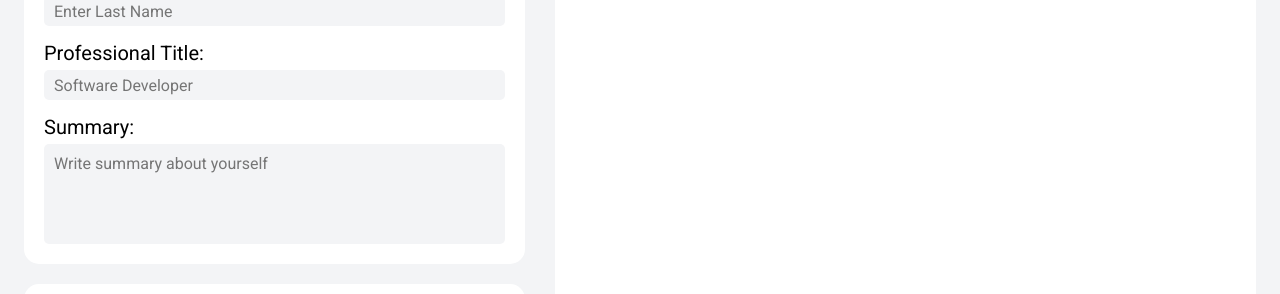
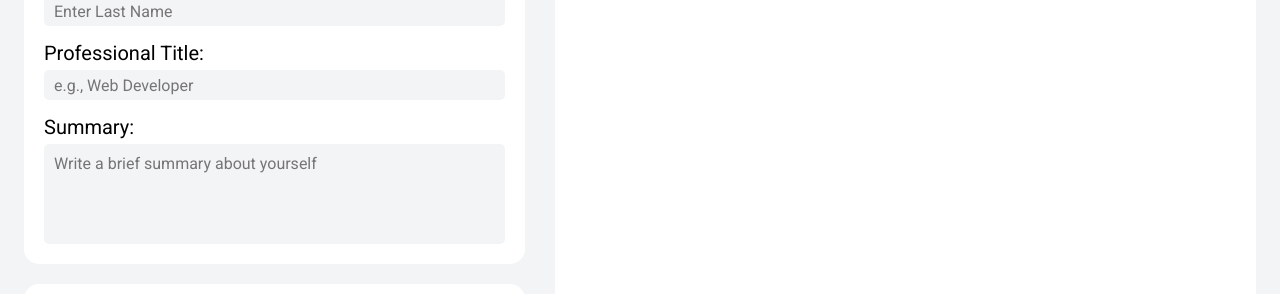
Before and after one commit to Stjepan1999/cv-builder, a React (Vite) app: page / in a window 1280 px wide. Shown: the part 442-736 px from the top of the page. Built offline with nearby package versions, Linux system fonts and the light colour scheme.

Commit message:
Change placeholders and components names

```diff
--- a/src/App.jsx
+++ b/src/App.jsx
@@ -1,13 +1,13 @@
-import { PersonalDetails } from './components/PersonalDetails';
-import { ContactInfo } from './components/ContactInfo';
-import { ResumeInfoSection } from './components/ResumeInfo';
-import { ResumeSummarySection } from './components/ResumeSummary';
+import { PersonalDetailsForm } from './components/PersonalDetailsForm';
+import { ContactInfoForm } from './components/ContactInfoForm';
+import { ResumeInfoSection } from './components/ResumeInfoSection';
+import { ResumeSummarySection } from './components/ResumeSummarySection';
 import { EducationForm } from './components/EducationForm';
 import { ExperienceForm } from './components/ExperienceForm';
 import { SkillsForm } from './components/SkillsForm';
-import { ResumeExperienceSection } from './components/ResumeExperience';
-import { ResumeSkillsSection } from './components/ResumeSkills';
-import { ResumeEducationSection } from './components/ResumeEducation';
+import { ResumeExperienceSection } from './components/ResumeExperienceSection';
+import { ResumeSkillsSection } from './components/ResumeSkillsSection';
+import { ResumeEducationSection } from './components/ResumeEducationSection';
 import { exampleData } from './exampleData';
 import { useState } from 'react';
 import './style.css';
@@ -217,8 +217,8 @@ export const App = () => {
               </button>
             </div>
           </div>
-          <PersonalDetails {...userData.personalInfo} onChange={(e) => handleUserDataChange(e, 'personalInfo')} />
-          <ContactInfo {...userData.contactInfo} onChange={(e) => handleUserDataChange(e, 'contactInfo')} />
+          <PersonalDetailsForm {...userData.personalInfo} onChange={(e) => handleUserDataChange(e, 'personalInfo')} />
+          <ContactInfoForm {...userData.contactInfo} onChange={(e) => handleUserDataChange(e, 'contactInfo')} />
           <EducationForm
             onChange={(e) => handleFormDataChange(e, 'education')}
             onSubmit={(e) => handleSubmitButton(e, 'education')}
--- a/src/components/ContactInfo.jsx
+++ b/src/components/ContactInfoForm.jsx
@@ -3,7 +3,7 @@ import contactIcon from '../assets/images/phone-box.png';
 import '../style.css';
 import PropTypes from 'prop-types';
 
-export const ContactInfo = ({ email, phone, location, website, onChange }) => {
+export const ContactInfoForm = ({ email, phone, location, website, onChange }) => {
   return (
     <div className="section-container">
       <h1>
@@ -34,7 +34,7 @@ export const ContactInfo = ({ email, phone, location, website, onChange }) => {
           id="location"
           label="Location"
           name="location"
-          placeholder="London, UK"
+          placeholder="e.g., London, UK"
           value={location}
           onChange={onChange}
         />
@@ -52,7 +52,7 @@ export const ContactInfo = ({ email, phone, location, website, onChange }) => {
   );
 };
 
-ContactInfo.propTypes = {
+ContactInfoForm.propTypes = {
   email: PropTypes.string,
   phone: PropTypes.string,
   location: PropTypes.string,
--- a/src/components/EducationForm.jsx
+++ b/src/components/EducationForm.jsx
@@ -38,7 +38,7 @@ export const EducationForm = ({
           id="school"
           label="School"
           name="school"
-          placeholder="University of London"
+          placeholder="e.g., University of London"
           value={educationFormData.school}
           onChange={onChange}
         />
@@ -47,7 +47,7 @@ export const EducationForm = ({
           id="degree"
           label="Degree"
           name="degree"
-          placeholder="Master's Degree in Programming"
+          placeholder="e.g., Master's Degree in Computer Science"
           value={educationFormData.degree}
           onChange={onChange}
         />
@@ -56,6 +56,7 @@ export const EducationForm = ({
           id="startDate"
           label="Start Date"
           name="startDate"
+          placeholder="MM/YYYY"
           value={educationFormData.startDate}
           onChange={onChange}
         />
@@ -64,6 +65,7 @@ export const EducationForm = ({
           id="endDate"
           label="End Date"
           name="endDate"
+          placeholder="MM/YYYY"
           value={educationFormData.endDate}
           onChange={onChange}
         />
--- a/src/components/ExperienceForm.jsx
+++ b/src/components/ExperienceForm.jsx
@@ -38,7 +38,7 @@ export const ExperienceForm = ({
           id="company"
           label="Company"
           name="company"
-          placeholder="Enter company name"
+          placeholder="Enter Company Name"
           value={experienceFormData.company}
           onChange={onChange}
         />
@@ -47,7 +47,7 @@ export const ExperienceForm = ({
           id="position"
           label="Position"
           name="position"
-          placeholder="Enter position"
+          placeholder="Enter Position"
           value={experienceFormData.position}
           onChange={onChange}
         />
@@ -56,6 +56,7 @@ export const ExperienceForm = ({
           id="startDate"
           label="Start Date"
           name="startDate"
+          placeholder="MM/YYYY"
           value={experienceFormData.startDate}
           onChange={onChange}
         />
@@ -64,6 +65,7 @@ export const ExperienceForm = ({
           id="endDate"
           label="End Date"
           name="endDate"
+          placeholder="MM/YYYY"
           value={experienceFormData.endDate}
           onChange={onChange}
         />
@@ -81,7 +83,7 @@ export const ExperienceForm = ({
           id="description"
           label="Description"
           name="description"
-          placeholder="Main tasks"
+          placeholder="Describe main tasks and achievements"
           value={experienceFormData.description}
           onChange={onChange}
         />
--- a/src/components/PersonalDetails.jsx
+++ b/src/components/PersonalDetailsForm.jsx
@@ -3,7 +3,7 @@ import personIcon from '../assets/images/person.png';
 import PropTypes from 'prop-types';
 import '../style.css';
 
-export const PersonalDetails = ({ firstName, lastName, professionalTitle, summary, onChange }) => {
+export const PersonalDetailsForm = ({ firstName, lastName, professionalTitle, summary, onChange }) => {
   return (
     <div className="section-container">
       <h1 className="section-header">
@@ -34,7 +34,7 @@ export const PersonalDetails = ({ firstName, lastName, professionalTitle, summar
           type="text"
           name="professionalTitle"
           id="professional-title"
-          placeholder="Software Developer"
+          placeholder="e.g., Web Developer"
           value={professionalTitle}
           onChange={onChange}
         />
@@ -43,7 +43,7 @@ export const PersonalDetails = ({ firstName, lastName, professionalTitle, summar
           type="textarea"
           name="summary"
           id="summary"
-          placeholder="Write summary about yourself"
+          placeholder="Write a brief summary about yourself"
           value={summary}
           onChange={onChange}
         />
@@ -52,7 +52,7 @@ export const PersonalDetails = ({ firstName, lastName, professionalTitle, summar
   );
 };
 
-PersonalDetails.propTypes = {
+PersonalDetailsForm.propTypes = {
   firstName: PropTypes.string,
   lastName: PropTypes.string,
   professionalTitle: PropTypes.string,
```
Also changed, not shown: src/components/ResumeEducationSection.jsx (renamed from src/components/ResumeEducation.jsx), src/components/ResumeExperienceSection.jsx (renamed from src/components/ResumeExperience.jsx), src/components/ResumeInfoSection.jsx (renamed from src/components/ResumeInfo.jsx), src/components/ResumeSkillsSection.jsx (renamed from src/components/ResumeSkills.jsx), src/components/ResumeSummarySection.jsx (renamed from src/components/ResumeSummary.jsx).
